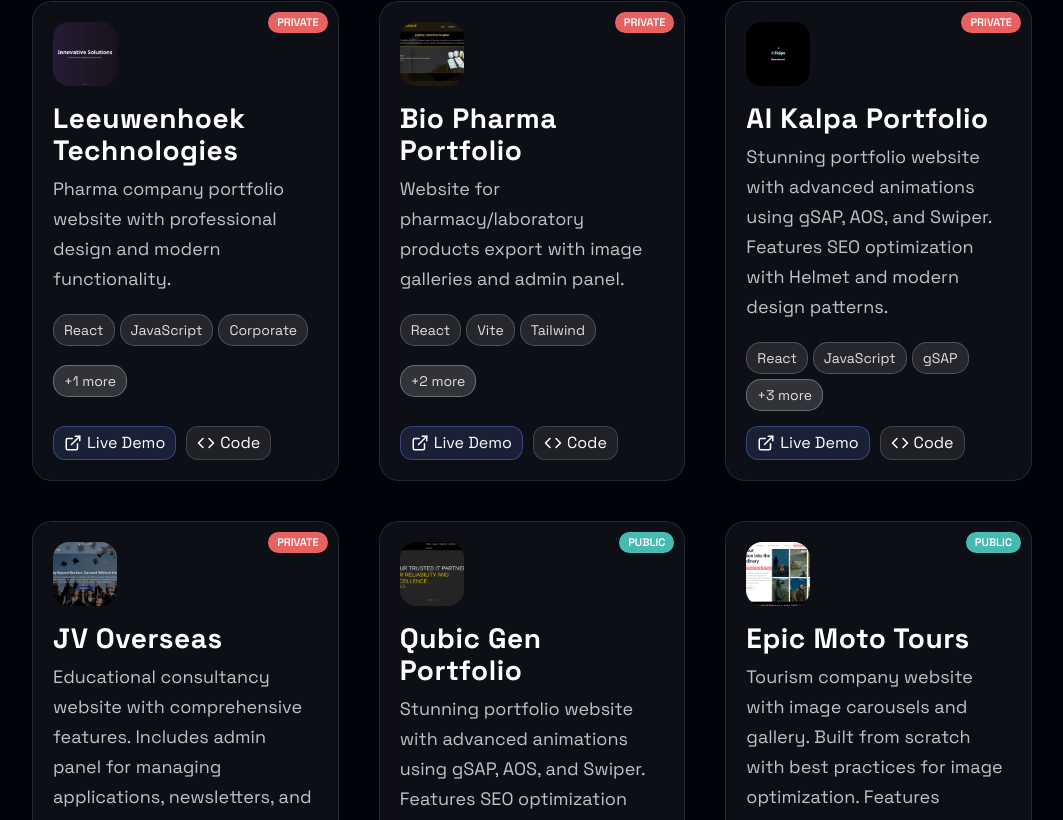
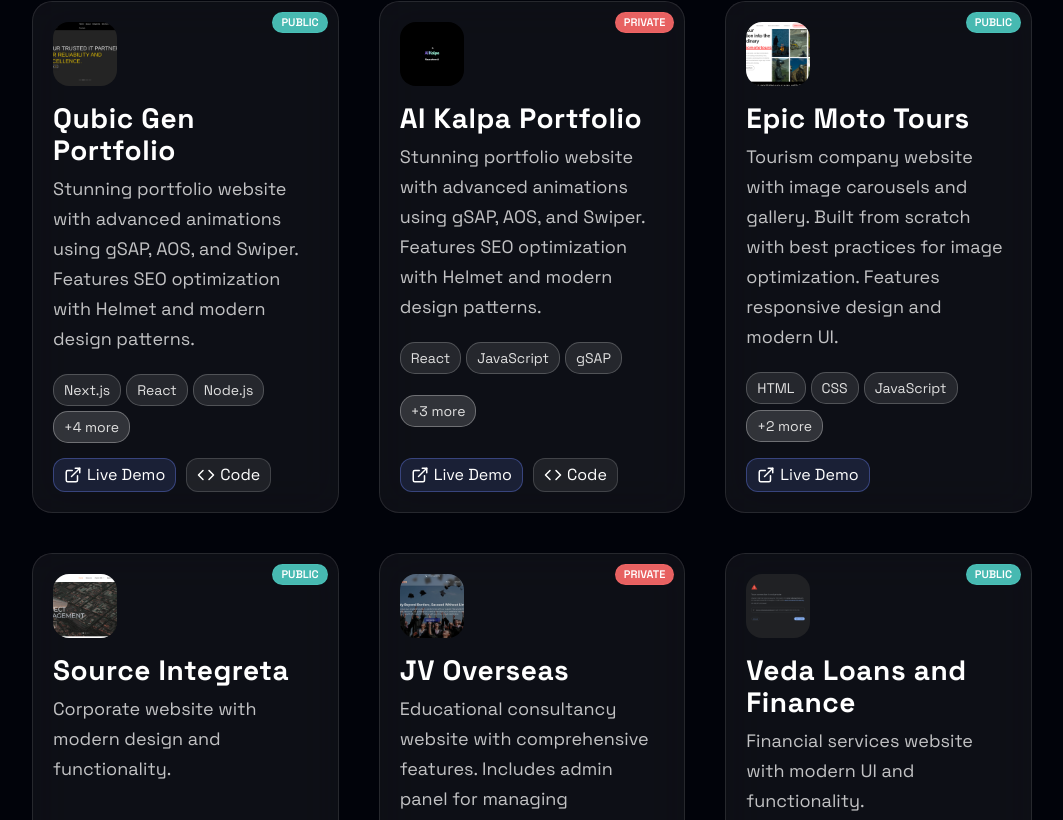
Before and after one commit to pmdnawaz1/portfolio-pmdnawaz1, a Next.js app: page / in a window 1280 px wide. Shown: the part 1100-1920 px from the top of the page, without its empty margins (108-1171 px from the left). Built offline with nearby package versions, Linux system fonts and the light colour scheme.

Commit message:
arrange project numberings

```diff
--- a/src/components/Projects/Projects.js
+++ b/src/components/Projects/Projects.js
@@ -45,46 +45,8 @@ const Projects = () => {
   const categoryRef = useRef(null);
   const endOfProjectsRef = useRef(null);
 
-  // Sort projects by complexity and skills
-  const sortProjectsByComplexity = (projectList) => {
-    const complexityScore = (project) => {
-      let score = 0;
 
-      // Language complexity scoring
-      if (project.github?.language === 'TypeScript') score += 10;
-      else if (project.github?.language === 'Go') score += 9;
-      else if (project.github?.language === 'Python') score += 8;
-      else if (project.github?.language === 'JavaScript') score += 7;
-
-      // Size scoring (larger projects get more points)
-      const sizeNum = parseFloat(project.github?.size?.replace(/[^0-9.]/g, ''));
-      if (sizeNum > 50) score += 10;
-      else if (sizeNum > 10) score += 7;
-      else if (sizeNum > 1) score += 5;
-      else score += 3;
-
-      // Tech stack complexity
-      if (project.tags.includes('AI')) score += 8;
-      if (project.tags.includes('WebRTC')) score += 8;
-      if (project.tags.includes('Docker')) score += 6;
-      if (project.tags.includes('Go')) score += 7;
-      if (project.tags.includes('TypeScript')) score += 6;
-      if (project.tags.includes('React Native')) score += 6;
-      if (project.tags.includes('System Design')) score += 7;
-      if (project.tags.includes('Microservices')) score += 7;
-
-      // Recency bonus (newer projects get slight boost)
-      const year = new Date(project.github?.created).getFullYear();
-      if (year >= 2025) score += 3;
-      else if (year >= 2024) score += 2;
-
-      return score;
-    };
-
-    return [...projectList].sort((a, b) => complexityScore(b) - complexityScore(a));
-  };
-
-  const currentProjects = sortProjectsByComplexity(projects[activeCategory] || []);
+  const currentProjects = [...(projects[activeCategory] || [])].sort((a, b) => a.id - b.id);
   const displayedProjects = showAll ? currentProjects : currentProjects.slice(0, 6); // Show 6 projects initially
   const currentCategory = projectCategories.find(cat => cat.id === activeCategory);
 
--- a/src/constants/constants.js
+++ b/src/constants/constants.js
@@ -74,6 +74,55 @@ export const projects = {
     },
     {
       id: 3,
+      title: 'Epic Moto Tours',
+      description: 'Tourism company website with image carousels and gallery. Built from scratch with best practices for image optimization. Features responsive design and modern UI.',
+      image: '/images/14.png',
+      tags: ['HTML', 'CSS', 'JavaScript', 'Tourism', 'Image Optimization'],
+      visit: 'https://epic-moto.vercel.app/',
+      source: null,
+      github: null
+    },
+    {
+      id: 4,
+      title: 'Source Integreta',
+      description: 'Corporate website with modern design and functionality.',
+      image: '/images/15.png',
+      tags: ['React', 'Next.js', 'Styled Components', 'Corporate'],
+      visit: 'https://sourceintegreta.com/',
+      source: null,
+      github: null
+    },
+    {
+      id: 5,
+      title: 'JV Overseas',
+      description: 'Educational consultancy website with comprehensive features. Includes admin panel for managing applications, newsletters, and job postings. Supports multiple languages and has a modern design.',
+      image: '/images/2.jpg',
+      tags: ['React', 'Node.js', 'MongoDB', 'Education'],
+      visit: 'https://www.jvoverseas.com/',
+      source: 'https://github.com/pmdnawaz1/jv-portfolio',
+      github: {
+        name: 'jv-portfolio',
+        visibility: 'PRIVATE',
+        stars: 0,
+        forks: 0,
+        language: 'JavaScript',
+        size: '14.7 MB',
+        created: '2024-09-04',
+        updated: '2025-06-12'
+      }
+    },
+    {
+      id: 6,
+      title: 'Veda Loans and Finance',
+      description: 'Financial services website with modern UI and functionality.',
+      image: '/images/3.jpg',
+      tags: ['React', 'Node.js', 'Tailwind', 'Finance'],
+      visit: 'https://www.vedaloanshub.com/',
+      source: null,
+      github: null
+    },
+    {
+      id: 7,
       title: 'Bio Pharma Portfolio',
       description: 'Website for pharmacy/laboratory products export with image galleries and admin panel.',
       image: '/images/12.png',
@@ -92,7 +141,7 @@ export const projects = {
       }
     },
     {
-      id: 4,
+      id: 8,
       title: 'Leeuwenhoek Technologies',
       description: 'Pharma company portfolio website with professional design and modern functionality.',
       image: '/images/13.png',
@@ -109,55 +158,6 @@ export const projects = {
         created: '2025-01-22',
         updated: '2025-01-29'
       }
-    },
-    {
-      id: 5,
-      title: 'Epic Moto Tours',
-      description: 'Tourism company website with image carousels and gallery. Built from scratch with best practices for image optimization. Features responsive design and modern UI.',
-      image: '/images/14.png',
-      tags: ['HTML', 'CSS', 'JavaScript', 'Tourism', 'Image Optimization'],
-      visit: 'https://epic-moto.vercel.app/',
-      source: null,
-      github: null
-    },
-    {
-      id: 6,
-      title: 'Source Integreta',
-      description: 'Corporate website with modern design and functionality.',
-      image: '/images/15.png',
-      tags: ['React', 'Next.js', 'Styled Components', 'Corporate'],
-      visit: 'https://sourceintegreta.com/',
-      source: null,
-      github: null
-    },
-    {
-      id: 7,
-      title: 'JV Overseas',
-      description: 'Educational consultancy website with comprehensive features. Includes admin panel for managing applications, newsletters, and job postings. Supports multiple languages and has a modern design.',
-      image: '/images/2.jpg',
-      tags: ['React', 'Node.js', 'MongoDB', 'Education'],
-      visit: 'https://www.jvoverseas.com/',
-      source: 'https://github.com/pmdnawaz1/jv-portfolio',
-      github: {
-        name: 'jv-portfolio',
-        visibility: 'PRIVATE',
-        stars: 0,
-        forks: 0,
-        language: 'JavaScript',
-        size: '14.7 MB',
-        created: '2024-09-04',
-        updated: '2025-06-12'
-      }
-    },
-    {
-      id: 8,
-      title: 'Veda Loans and Finance',
-      description: 'Financial services website with modern UI and functionality.',
-      image: '/images/3.jpg',
-      tags: ['React', 'Node.js', 'Tailwind', 'Finance'],
-      visit: 'https://www.vedaloanshub.com/',
-      source: null,
-      github: null
     }
   ],
 
```
